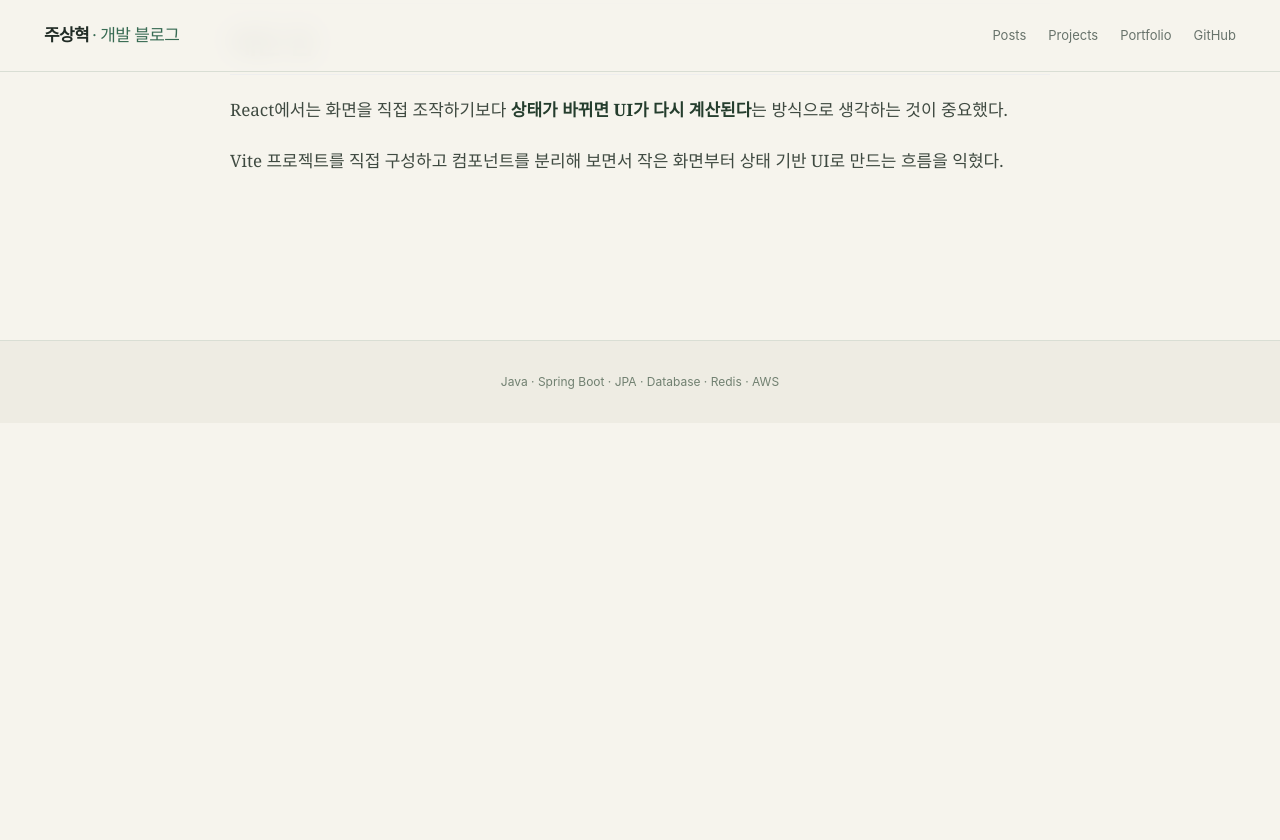
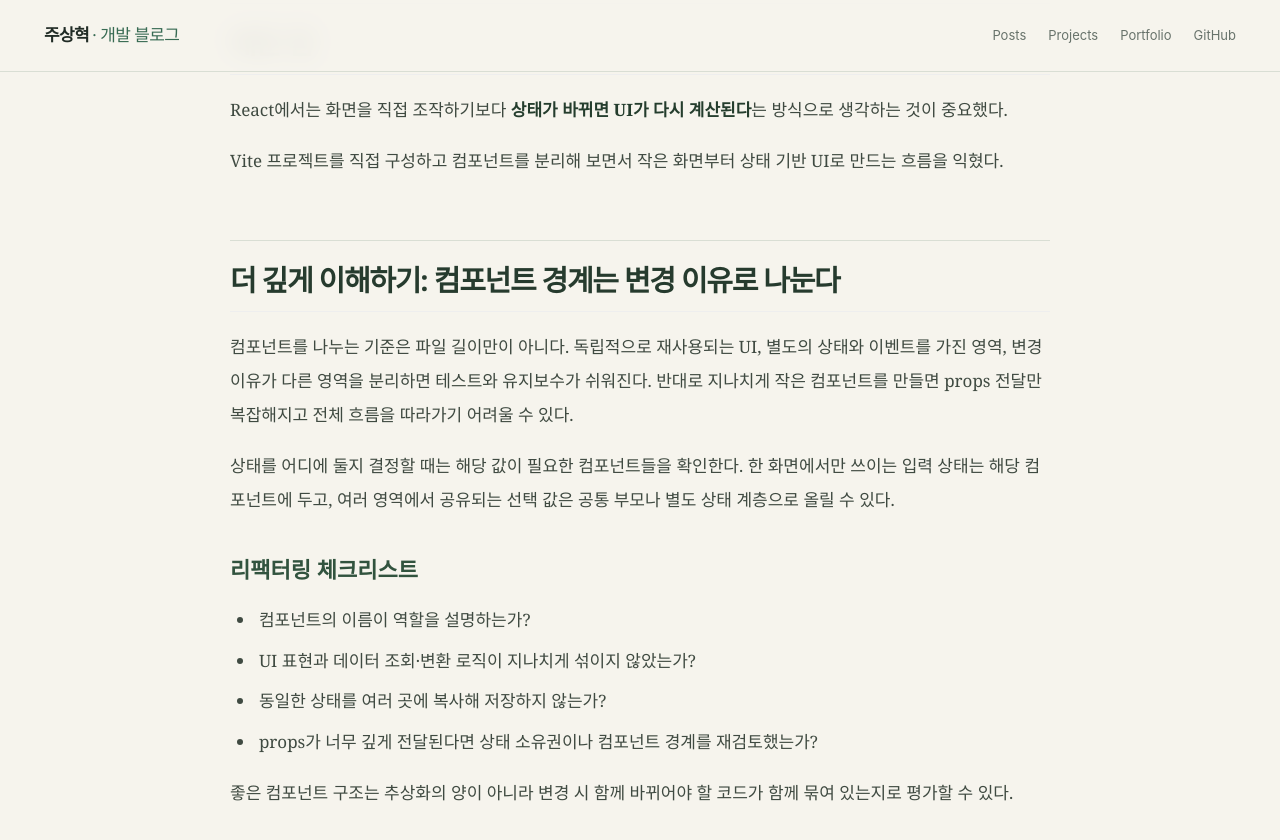
Before and after one commit to zuzusnasna/zuzusnasna.github.io, a Jekyll site: the page built from _posts/2026-10-10-react-components-state.md, in a window 1280 px wide and 900 px high, scrolled down 1490 px. Shown: the top 840 px of the window. Built offline with Jekyll 4.4.1, drawn with Linux system fonts in a browser that asks for light colours; before the commit the page ends 1913 px from its top, so only the background shows below that.

Commit message:
docs: expand study posts with reasoning and practice checks

```diff
--- a/_posts/2026-10-10-react-components-state.md
+++ b/_posts/2026-10-10-react-components-state.md
@@ -39,3 +39,17 @@ const [count, setCount] = useState(0);
 React에서는 화면을 직접 조작하기보다 **상태가 바뀌면 UI가 다시 계산된다**는 방식으로 생각하는 것이 중요했다.
 
 Vite 프로젝트를 직접 구성하고 컴포넌트를 분리해 보면서 작은 화면부터 상태 기반 UI로 만드는 흐름을 익혔다.
+
+## 더 깊게 이해하기: 컴포넌트 경계는 변경 이유로 나눈다
+
+컴포넌트를 나누는 기준은 파일 길이만이 아니다. 독립적으로 재사용되는 UI, 별도의 상태와 이벤트를 가진 영역, 변경 이유가 다른 영역을 분리하면 테스트와 유지보수가 쉬워진다. 반대로 지나치게 작은 컴포넌트를 만들면 props 전달만 복잡해지고 전체 흐름을 따라가기 어려울 수 있다.
+
+상태를 어디에 둘지 결정할 때는 해당 값이 필요한 컴포넌트들을 확인한다. 한 화면에서만 쓰이는 입력 상태는 해당 컴포넌트에 두고, 여러 영역에서 공유되는 선택 값은 공통 부모나 별도 상태 계층으로 올릴 수 있다.
+
+### 리팩터링 체크리스트
+- 컴포넌트의 이름이 역할을 설명하는가?
+- UI 표현과 데이터 조회·변환 로직이 지나치게 섞이지 않았는가?
+- 동일한 상태를 여러 곳에 복사해 저장하지 않는가?
+- props가 너무 깊게 전달된다면 상태 소유권이나 컴포넌트 경계를 재검토했는가?
+
+좋은 컴포넌트 구조는 추상화의 양이 아니라 변경 시 함께 바뀌어야 할 코드가 함께 묶여 있는지로 평가할 수 있다.
```
